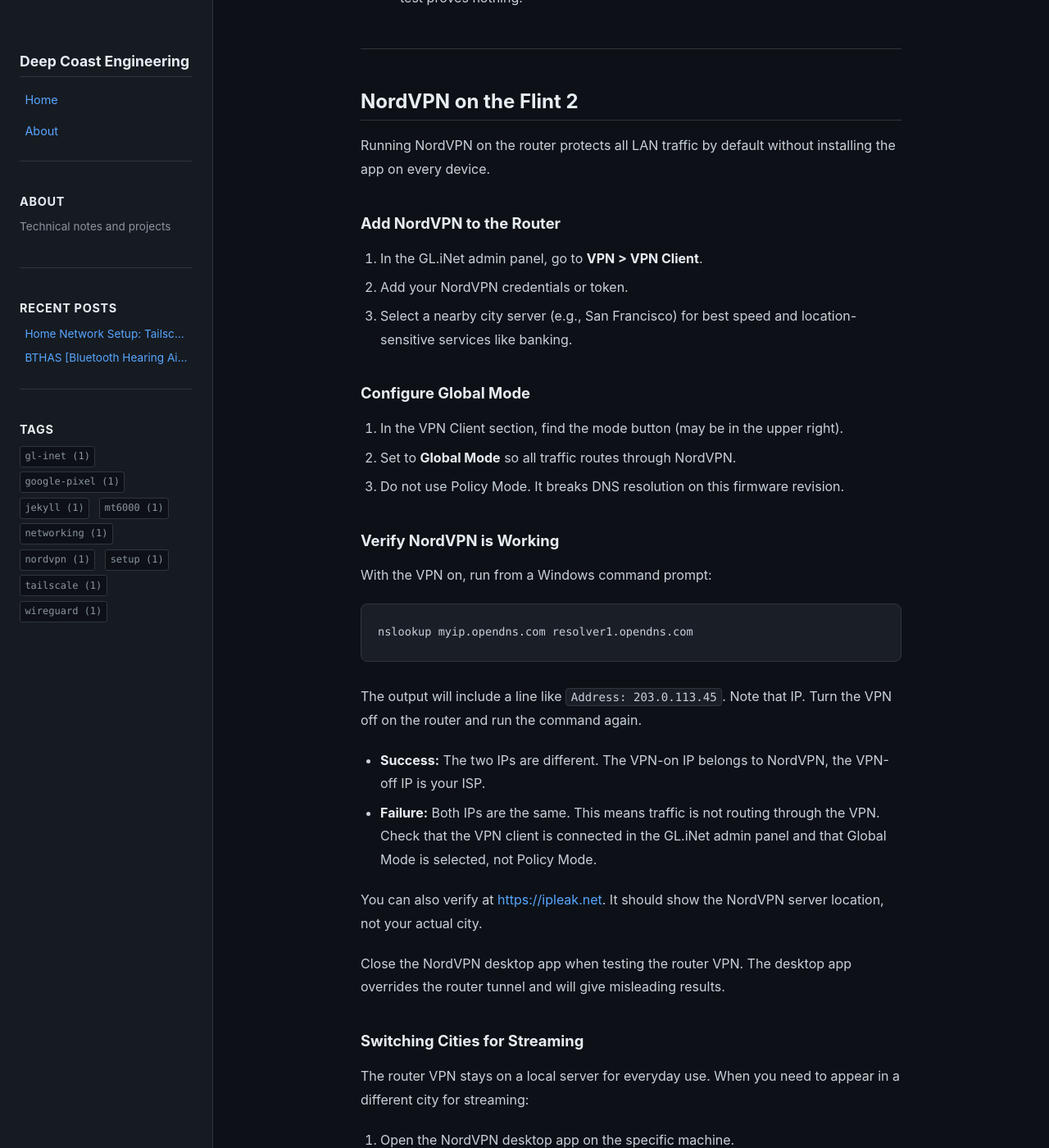
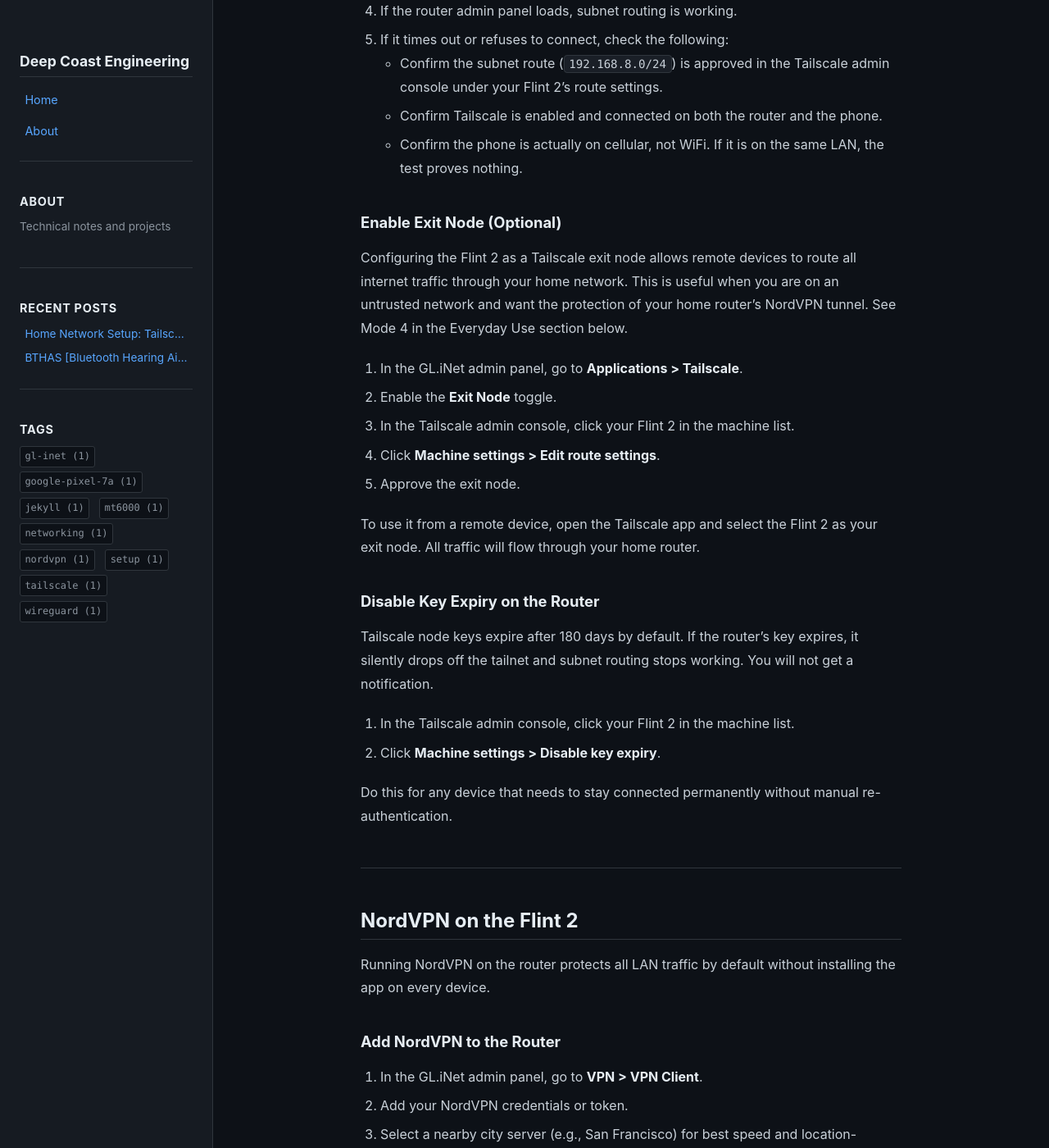
Before and after one commit to deep-coast-eng/deep-coast-eng.github.io, a Jekyll site: the page built from _posts/2026-03-28-home-network-tailscale-nordvpn-mt6000.md, in a window 1280 px wide and 1400 px high, scrolled down 4641 px. Shown: the whole window at 82% size. Built offline with Jekyll 4.4.1, drawn with Linux system fonts in a browser that asks for light colours; some of the changed text lies outside the part shown.

Commit message:
Update 2026-03-28-home-network-tailscale-nordvpn-mt6000.md

```diff
--- a/_posts/2026-03-28-home-network-tailscale-nordvpn-mt6000.md
+++ b/_posts/2026-03-28-home-network-tailscale-nordvpn-mt6000.md
@@ -2,7 +2,7 @@
 layout: post
 title: "Home Network Setup: Tailscale, NordVPN, and GL.iNet Flint 2"
 date: 2026-03-28
-tags: [networking, tailscale, nordvpn, gl-inet, mt6000, wireguard, google-pixel]
+tags: [networking, tailscale, nordvpn, gl-inet, mt6000, wireguard, google-pixel-7a]
 ---
 
 Setting up a secure home network with remote access using a [GL.iNet Flint 2](https://store-us.gl-inet.com/products/flint-2-gl-mt6000-wi-fi-6-high-performance-home-router) router as the central hub, [Tailscale](https://tailscale.com/) (free plan) for encrypted remote access without port forwarding, and [NordVPN](https://nordvpn.com/) on the router for always-on privacy.
@@ -33,7 +33,7 @@
 
 - 2x Windows PCs (Windows 10/11 Pro)
 - 1x Android phone (tested on Google Pixel 7a)
-- GL.iNet Flint 2 (GL-MT6000) router
+- GL.iNet Flint 2 (GL-MT6000) router (firmware 4.x.x -- check [GL.iNet's download center](https://dl.gl-inet.com/router/mt6000) for the latest stable release). The admin panel at System > Upgrade will notify you when updates are available. Keep firmware current, but check the [GL.iNet forum](https://forum.gl-inet.com/) for a few days after a new release before updating -- stable releases have occasionally shipped with DNS or VPN regressions.
 
 ---
 
@@ -44,6 +44,7 @@
 1. Go to [https://login.tailscale.com](https://login.tailscale.com).
 2. Sign up using a supported identity provider (Google, Microsoft, GitHub, Apple). There is no standalone username/password option. An IDP account is required.
 3. Your tailnet is permanently tied to the IDP you sign up with. To change it later, you would need to create a new tailnet with a different IDP.
+4. The free plan supports up to 100 devices and 3 users, which is more than sufficient for a typical household.
 
 ### Install Tailscale on Windows
 
@@ -110,6 +111,27 @@
    - Confirm the subnet route (`192.168.8.0/24`) is approved in the Tailscale admin console under your Flint 2's route settings.
    - Confirm Tailscale is enabled and connected on both the router and the phone.
    - Confirm the phone is actually on cellular, not WiFi. If it is on the same LAN, the test proves nothing.
+
+### Enable Exit Node (Optional)
+
+Configuring the Flint 2 as a Tailscale exit node allows remote devices to route all internet traffic through your home network. This is useful when you are on an untrusted network and want the protection of your home router's NordVPN tunnel. See Mode 4 in the Everyday Use section below.
+
+1. In the GL.iNet admin panel, go to **Applications > Tailscale**.
+2. Enable the **Exit Node** toggle.
+3. In the Tailscale admin console, click your Flint 2 in the machine list.
+4. Click **Machine settings > Edit route settings**.
+5. Approve the exit node.
+
+To use it from a remote device, open the Tailscale app and select the Flint 2 as your exit node. All traffic will flow through your home router.
+
+### Disable Key Expiry on the Router
+
+Tailscale node keys expire after 180 days by default. If the router's key expires, it silently drops off the tailnet and subnet routing stops working. You will not get a notification.
+
+1. In the Tailscale admin console, click your Flint 2 in the machine list.
+2. Click **Machine settings > Disable key expiry**.
+
+Do this for any device that needs to stay connected permanently without manual re-authentication.
 
 ---
 
```
Also changed, not shown: other parts of _posts/2026-03-28-home-network-tailscale-nordvpn-mt6000.md (+0 -4 lines).
